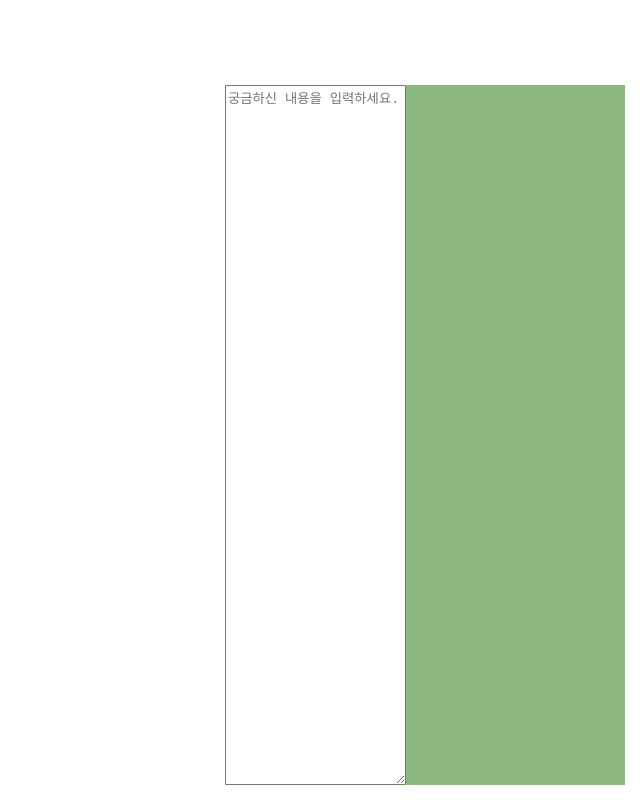
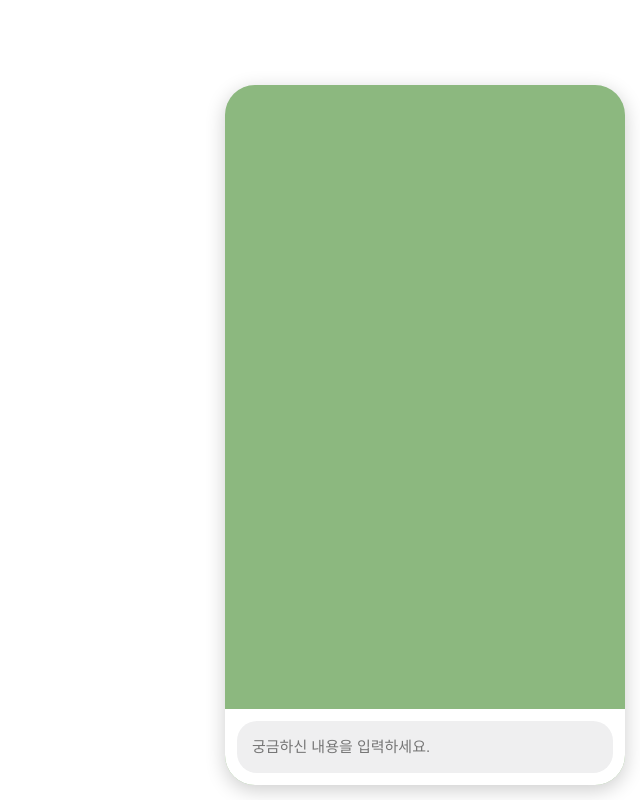
Before and after one commit to pappagallos/ai_insurance_bot, a Next.js app in the folder insurance_chat_frontend/: page / in a window 1280 px wide. Shown: the whole page, without its empty margins (640-1280 px from the left). Built offline with nearby package versions, Linux system fonts and the light colour scheme.

Commit message:
MessageEditor 컴포넌트 추가, scrollHeight 크기에 동적으로 대응 가능하도록 기능 구현

```diff
--- a/insurance_chat_frontend/src/app/components/Chat/Chat.module.scss
+++ b/insurance_chat_frontend/src/app/_components/Chat/Chat.module.scss
@@ -6,11 +6,16 @@
     flex-direction: column;
     width: 400px;
     height: 700px;
+    border-radius: 30px;
     background-color: #8cb87f;
+    overflow: hidden;
+    box-shadow: 0 5px 20px rgba(0, 0, 0, 0.2);
 }
 
-.message_editor {
-    display: flex;
+.footer {
+    position: absolute;
+    bottom: 0;
     width: 100%;
-    height: 100%;
+    height: auto;
+    background: #fff;
 }
--- /dev/null
+++ b/insurance_chat_frontend/src/app/_components/Chat/Chat.tsx
@@ -0,0 +1,38 @@
+"use client";
+
+import React from 'react';
+
+import { ChatMessageEditor } from '../ChatMessageEditor/ChatMessageEditor';
+import { ChatEnvironmentProvider, ChatEnvironmentContextType } from './ChatEnvironmentContext';
+
+import styles from './Chat.module.scss';
+
+const initChatEnvironmentContext: ChatEnvironmentContextType = {
+    messageEditorPlaceholder: '궁금하신 내용을 입력하세요.',
+}
+
+interface ChatFooterProps {
+    children: React.ReactNode;
+}
+
+export const Chat = () => {
+    return (
+        <ChatEnvironmentProvider {...initChatEnvironmentContext}>
+            <div className={styles.chat}>
+                <Chat.Footer>
+                    <ChatMessageEditor />
+                </Chat.Footer>
+            </div>
+        </ChatEnvironmentProvider>
+    )
+}
+
+Chat.Footer = ({ children }: ChatFooterProps) => {
+    return (
+        <div className={styles.footer}>
+            {children}
+        </div>
+    )
+}
+
+export default Chat;
--- /dev/null
+++ b/insurance_chat_frontend/src/app/_components/ChatMessageEditor/ChatMessageEditor.module.scss
@@ -0,0 +1,24 @@
+.message_editor {
+    display: flex;
+    margin: 12px;
+    padding-bottom: 15px;
+    background: #efeff0;
+    border-radius: 20px;
+    box-sizing: border-box;
+
+    textarea {
+        width: 100%;
+        max-height: 120px;
+        padding: 15px 15px 0 15px;
+        font-size: 1.5rem;
+        resize: none;
+        outline: none;
+        border: none;
+        scrollbar-width: none;
+        overflow: hidden auto;
+        background: transparent;
+        box-sizing: border-box;
+        font-family: inherit;
+        line-height: 1.5;
+    }
+}
--- /dev/null
+++ b/insurance_chat_frontend/src/app/_components/ChatMessageEditor/ChatMessageEditor.tsx
@@ -0,0 +1,38 @@
+import React, { useState, useContext, useRef } from "react";
+
+import { ChatEnvironmentContext } from "../Chat/ChatEnvironmentContext";
+import { ChatEnvironmentContextType } from "../Chat/ChatEnvironmentContext";
+
+import styles from "./ChatMessageEditor.module.scss";
+
+export const ChatMessageEditor = () => {
+    const chatEnvironmentContext = useContext<ChatEnvironmentContextType | null>(ChatEnvironmentContext);
+
+    const [message, setMessage] = useState<string>('');
+    const textareaRef = useRef<HTMLTextAreaElement>(null);
+
+    const adjustTextareaHeight = () => {
+        if (!textareaRef.current) return;
+        textareaRef.current.style.height = 'auto';
+        textareaRef.current.style.height = `${textareaRef.current.scrollHeight}px`;
+    };
+
+    const handleMessageChange = (event: React.ChangeEvent<HTMLTextAreaElement>) => {
+        setMessage(event.target.value);
+        adjustTextareaHeight();
+    };
+
+    return (
+        <div className={styles.message_editor}>
+            <textarea
+                rows={1}
+                spellCheck={false}
+                autoComplete={"off"}
+                value={message}
+                placeholder={chatEnvironmentContext?.messageEditorPlaceholder}
+                onChange={handleMessageChange}
+                ref={textareaRef}
+            />
+        </div>
+    )
+}
--- a/insurance_chat_frontend/src/app/components/Chat/Chat.tsx
+++ /dev/null
@@ -1,35 +0,0 @@
-"use client";
-
-import React, { useContext, useState } from 'react';
-
-import { ChatEnvironmentProvider, ChatEnvironmentContextType, ChatEnvironmentContext } from './ChatEnvironmentContext';
-
-import styles from './Chat.module.scss';
-
-const initChatEnvironmentContext: ChatEnvironmentContextType = {
-    messageEditorPlaceholder: '궁금하신 내용을 입력하세요.',
-}
-
-const ChatMessageEditor = () => {
-    const chatEnvironmentContext = useContext<ChatEnvironmentContextType | null>(ChatEnvironmentContext);
-
-    const [message, setMessage] = useState<string>('');
-
-    return (
-        <div className={styles.message_editor}>
-            <textarea placeholder={chatEnvironmentContext?.messageEditorPlaceholder} value={message} onChange={(event) => setMessage(event.target.value)} />
-        </div>
-    )
-}
-
-export const Chat = () => {
-    return (
-        <div className={styles.chat}>
-            <ChatEnvironmentProvider {...initChatEnvironmentContext}>
-                <ChatMessageEditor />
-            </ChatEnvironmentProvider>
-        </div>
-    )
-}
-
-export default Chat;
--- /dev/null
+++ b/insurance_chat_frontend/src/app/global.scss
@@ -0,0 +1,9 @@
+* {
+    font-size: 62.5%;
+    font-family: 'Pretendard', sans-serif;
+}
+
+body {
+    margin: 0;
+    padding: 0;
+}
--- a/insurance_chat_frontend/src/app/layout.tsx
+++ b/insurance_chat_frontend/src/app/layout.tsx
@@ -1,4 +1,6 @@
 import type { Metadata } from "next";
+
+import "./global.scss";
 
 // Fonts
 import localFont from "next/font/local";
--- a/insurance_chat_frontend/src/app/page.tsx
+++ b/insurance_chat_frontend/src/app/page.tsx
@@ -1,7 +1,7 @@
 import React from "react";
 
 // Components
-import Chat from "./components/Chat/Chat";
+import Chat from "./_components/Chat/Chat";
 
 export default function App() {
   return (
```
Also changed, not shown: insurance_chat_frontend/src/app/_components/Chat/ChatEnvironmentContext.tsx (renamed from insurance_chat_frontend/src/app/components/Chat/ChatEnvironmentContext.tsx).
